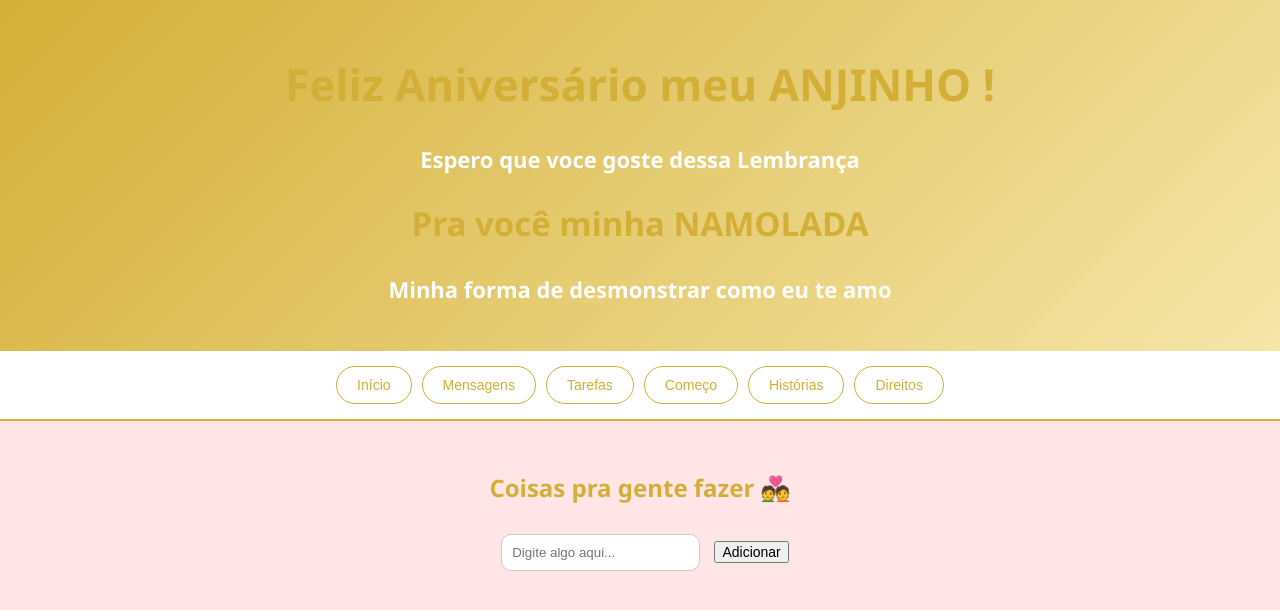
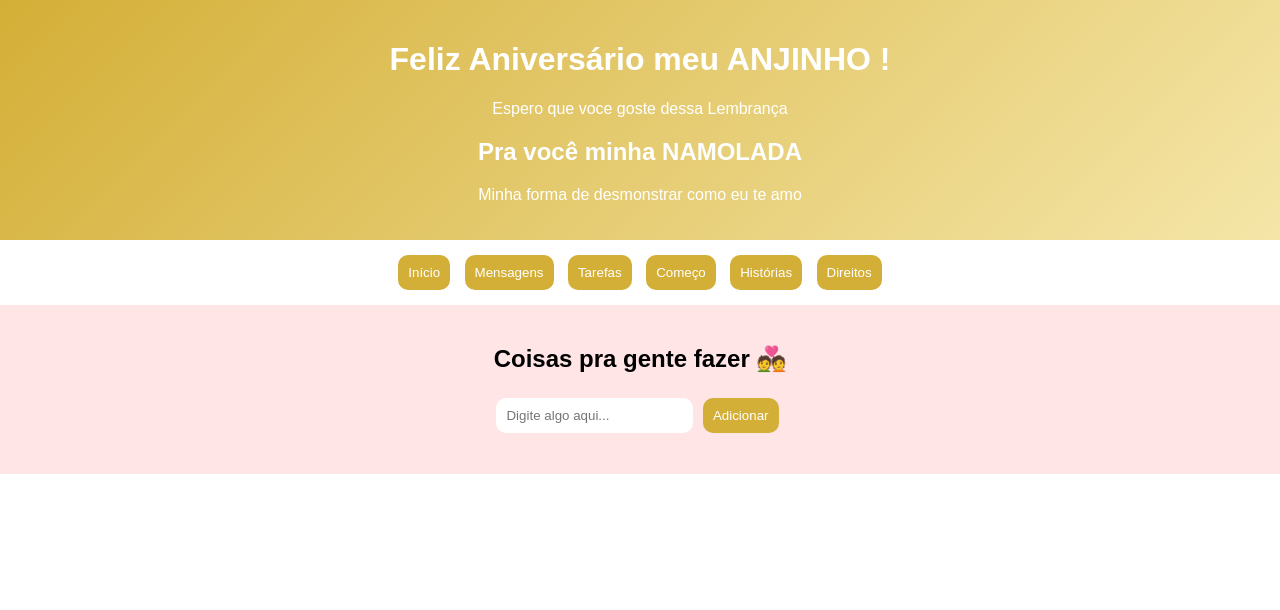
Before and after one commit to Lombardo08/Anjinho, a plain HTML site: page index.html in a window 1280 px wide. Both pictures are taken after a click on the button "Tarefas". Drawn offline with Linux system fonts and the light colour scheme.

Commit message:
Refactor CSS styles for consistency and clarity

```diff
--- a/style.css
+++ b/style.css
@@ -1,60 +1,46 @@
 body {
   margin: 0;
-  font-family: 'Segoe UI', sans-serif;
-  background: #ffffff;
-  color: #333;
+  font-family: Arial, sans-serif;
+  background: #ffffff; /* EDITAR COR PRINCIPAL */
+  text-align: center;
 }
 
-/* HEADER */
 header {
-  background: linear-gradient(135deg, #d4af37, #f5e6a8);
+  background: linear-gradient(135deg, #d4af37, #f5e6a8); /* EDITAR CORES */
   color: white;
-  padding: 25px;
-  text-align: center;
-  font-size: 22px;
-  font-weight: bold;
+  padding: 20px;
 }
 
-/* MENU */
 nav {
-  display: flex;
-  justify-content: center;
-  background: #fff;
-  padding: 10px;
-  border-bottom: 2px solid #d4af37;
+  margin: 10px;
 }
 
-nav button {
-  background: white;
-  border: 1px solid #d4af37;
-  color: #d4af37;
-  padding: 10px 20px;
+button {
+  background: #d4af37; /* EDITAR COR BOTÃO */
+  color: white;
+  border: none;
+  padding: 10px;
   margin: 5px;
-  border-radius: 20px;
+  border-radius: 10px;
   cursor: pointer;
-  transition: 0.3s;
 }
 
-nav button:hover {
-  background: #d4af37;
-  color: white;
+button:hover {
+  background: #b8962e; /* EDITAR HOVER */
 }
 
-/* ABAS */
 .aba {
   display: none;
-  padding: 30px;
-  text-align: center;
-  min-height: 70vh;
+  padding: 20px;
 }
 
 .ativa {
   display: block;
 }
 
-/* CORES DIFERENTES POR ABA */
+/* CORES DAS ABAS (PODE EDITAR CADA UMA) */
 #inicio {
-  background: #fff;
+  background: #ffffff;
 }
 
 #mensagens {
@@ -62,37 +48,35 @@ nav button:hover {
 }
 
 #tarefas {
-  background: #ffe5e5; /* vermelho bem suave */
+  background: #ffe5e5; /* vermelho suave */
 }
 
-#especial {
+#comeco {
+  background: #e0f7fa; /* azul claro */
+}
+
+#historias {
   background: #f3e8ff; /* lilás */
 }
 
-/* CARDS */
+#direitos {
+  background: #fff3cd; /* amarelo suave */
+}
+
 .card {
   background: white;
   margin: 10px auto;
-  padding: 20px;
-  border-radius: 15px;
-  width: 280px;
-  box-shadow: 0 4px 10px rgba(0,0,0,0.1);
+  padding: 15px;
+  border-radius: 10px;
+  width: 250px;
 }
 
-/* BOTÕES */
-button {
-  font-size: 14px;
-}
-
-/* INPUT */
 input {
   padding: 10px;
   border-radius: 10px;
-  border: 1px solid #ccc;
-  margin: 10px;
+  border: none;
 }
 
-/* LISTA */
 ul {
   list-style: none;
   padding: 0;
@@ -100,14 +84,7 @@ ul {
 
 li {
   background: white;
-  margin: 5px auto;
+  margin: 5px;
   padding: 10px;
   border-radius: 10px;
-  width: 250px;
-  box-shadow: 0 2px 5px rgba(0,0,0,0.1);
 }
-
-/* DETALHE ROMÂNTICO */
-h1, h2 {
-  color: #d4af37;
-}
```
